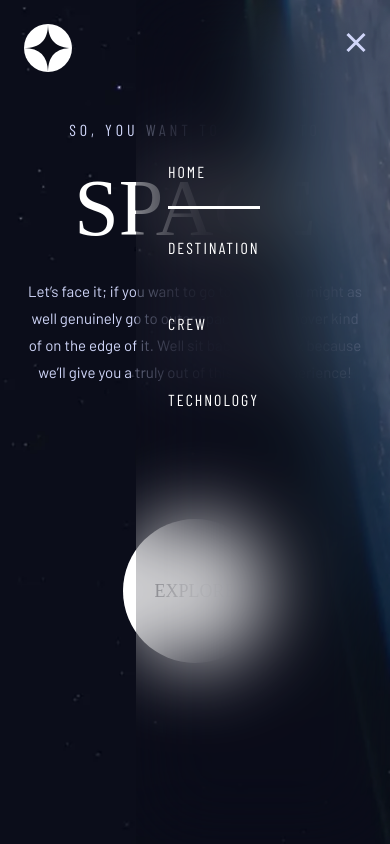
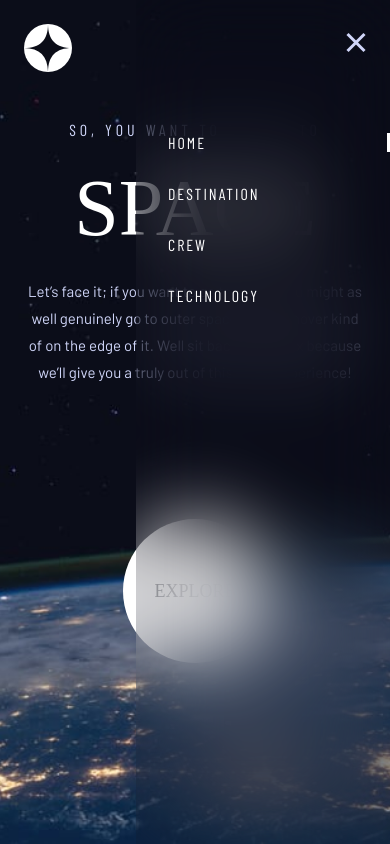
Before and after one commit to Levan-Demetrashvili/space-tourism-spa, a React (Vite) app: page / in a window 390 px wide. Both pictures are taken after a click on the picture 354 px from the left and 48 px from the top of the page. Built offline with nearby package versions, Linux system fonts and the light colour scheme; a web font is replaced by a local one.

Commit message:
Make Mobile Navigation and Complete project

```diff
--- a/src/components/PageNav/PageNav.jsx
+++ b/src/components/PageNav/PageNav.jsx
@@ -47,16 +47,16 @@ function MobileNavigation({ onClose }) {
     <div className={styles.mobileNavContainer}>
       <img src="/assets/shared/icon-close.svg" alt="close icon" onClick={onClose} />
       <div className={styles.mobileNav}>
-        <NavLink className="nav-link" to="/">
+        <NavLink className={styles.mobileNavLink} to="/">
           HOME
         </NavLink>
-        <NavLink className="nav-link" to="destinations">
+        <NavLink className={styles.mobileNavLink} to="destinations">
           DESTINATION
         </NavLink>
-        <NavLink className="nav-link" to="crew">
+        <NavLink className={styles.mobileNavLink} to="crew">
           CREW
         </NavLink>
-        <NavLink className="nav-link" to="technology">
+        <NavLink className={styles.mobileNavLink} to="technology">
           TECHNOLOGY
         </NavLink>
       </div>
--- a/src/components/PageNav/PageNav.module.css
+++ b/src/components/PageNav/PageNav.module.css
@@ -41,6 +41,7 @@
 .navIcon {
   cursor: pointer;
 }
+
 .mobileNavContainer {
   width: 254px;
   display: flex;
@@ -61,6 +62,34 @@
 .mobileNavContainer img {
   padding: 32px 24px 32px 0;
   align-self: flex-end;
+}
+
+.mobileNavContainer .mobileNav {
+  width: 100%;
+  display: flex;
+  flex-direction: column;
+  gap: 32px;
+}
+
+.mobileNav a {
+  position: relative;
+  color: var(--white);
+  font: var(--font-16);
+  letter-spacing: 2px;
+  text-decoration: none;
+}
+
+.mobileNav a::before {
+  content: '';
+  position: absolute;
+  top: 0;
+  right: 0;
+  width: 3px;
+  height: 100%;
+  background-color: transparent;
+}
+.mobileNav :global(a.active)::before {
+  background-color: var(--white);
 }
 
 /** Media Queries */
--- a/src/contexts/MediaContext.jsx
+++ b/src/contexts/MediaContext.jsx
@@ -6,8 +6,9 @@ const MediaContext = createContext();
 function MediaProvider({ children }) {
   const isTablet = useMediaQuery('(max-width:800px)');
   const isMobile = useMediaQuery('(max-width:600px)');
+  const device = isMobile ? 'mobile' : isTablet ? 'tablet' : 'desktop';
 
-  return <MediaContext.Provider value={{ isMobile, isTablet: isMobile ? false : isTablet }}>{children}</MediaContext.Provider>;
+  return <MediaContext.Provider value={{ isMobile, isTablet: isMobile ? false : isTablet, device }}>{children}</MediaContext.Provider>;
 }
 
 function useMedia() {
--- a/src/hooks/useAppTitle.jsx
+++ b/src/hooks/useAppTitle.jsx
@@ -1,19 +1,7 @@
 import { useEffect } from 'react';
-import { useLocation } from 'react-router';
 
-function toTitleCase(str) {
-  return str
-    .split(' ')
-    .map(word => word[0].toUpperCase() + word.slice(1).toLowerCase())
-    .join();
+export function useAppTitle(title) {
+  useEffect(() => {
+    document.title = `Space Tourism | ${title}`;
+  }, [title]);
 }
-
-export function useAppTitle() {
-  const { pathname } = useLocation();
-
-  useEffect(() => {
-    let title = pathname.split('/')[1];
-    if (!title) title = 'Home';
-    document.title = `Space Tourism | ${toTitleCase(title)}`;
-  }, [pathname]);
-}
--- a/src/hooks/useBackground.jsx
+++ b/src/hooks/useBackground.jsx
@@ -1,6 +1,6 @@
 import { useEffect } from 'react';
 
-export default function useBackground(src) {
+export function useBackground(src) {
   useEffect(() => {
     document.body.style.background = `url(${src}) center center/cover no-repeat`;
   }, [src]);
--- a/src/pages/Crew.jsx
+++ b/src/pages/Crew.jsx
@@ -1,10 +1,12 @@
+import { useMedia } from '../contexts/MediaContext';
+import { useBackground } from '../hooks/useBackground';
+import { useAppTitle } from '../hooks/useAppTitle';
 import CrewContent from '../components/CrewContent/CrewContent';
-import useBackground from '../hooks/useBackground';
-
-const BG_SRC = './assets/crew/background-crew-desktop.jpg';
 
 export default function Crew() {
-  useBackground(BG_SRC);
+  const { device } = useMedia();
+  useBackground(`./assets/crew/background-crew-${device}.jpg`);
+  useAppTitle('Crew');
   return (
     <main>
       <CrewContent />
--- a/src/pages/Destinations.jsx
+++ b/src/pages/Destinations.jsx
@@ -1,10 +1,12 @@
-import { Suspense } from 'react';
-import useBackground from '../hooks/useBackground';
+import { useMedia } from '../contexts/MediaContext';
+import { useBackground } from '../hooks/useBackground';
+import { useAppTitle } from '../hooks/useAppTitle';
 import DestinationContent from '../components/DestinationContent/DestinationContent';
 
-const BG_SRC = './assets/destination/background-destination-desktop.jpg';
 export default function Destinations() {
-  useBackground(BG_SRC);
+  const { device } = useMedia();
+  useBackground(`./assets/destination/background-destination-${device}.jpg`);
+  useAppTitle('Destinations');
   return (
     <main>
       <DestinationContent />
--- a/src/pages/Home.jsx
+++ b/src/pages/Home.jsx
@@ -1,10 +1,12 @@
+import { useMedia } from '../contexts/MediaContext';
+import { useBackground } from '../hooks/useBackground';
+import { useAppTitle } from '../hooks/useAppTitle';
 import HomeContent from '../components/HomeContent/HomeContent';
-import useBackground from '../hooks/useBackground';
-
-const BG_SRC = './assets/home/background-home-desktop.webp';
 
 export default function Home() {
-  useBackground(BG_SRC);
+  const { device } = useMedia();
+  useBackground(`./assets/home/background-home-${device}.jpg`);
+  useAppTitle('Home');
   return (
     <main>
       <HomeContent />
--- a/src/pages/Technology.jsx
+++ b/src/pages/Technology.jsx
@@ -1,10 +1,12 @@
-import useBackground from '../hooks/useBackground';
+import { useMedia } from '../contexts/MediaContext';
+import { useBackground } from '../hooks/useBackground';
+import { useAppTitle } from '../hooks/useAppTitle';
 import TechnologyContent from '../components/TechnologyContent/TechnologyContent';
 
-const BG_SRC = './assets/technology/background-technology-desktop.jpg';
-
 export default function Technology() {
-  useBackground(BG_SRC);
+  const { device } = useMedia();
+  useBackground(`./assets/technology/background-technology-${device}.jpg`);
+  useAppTitle('Technology');
   return (
     <main>
       <TechnologyContent />
```
